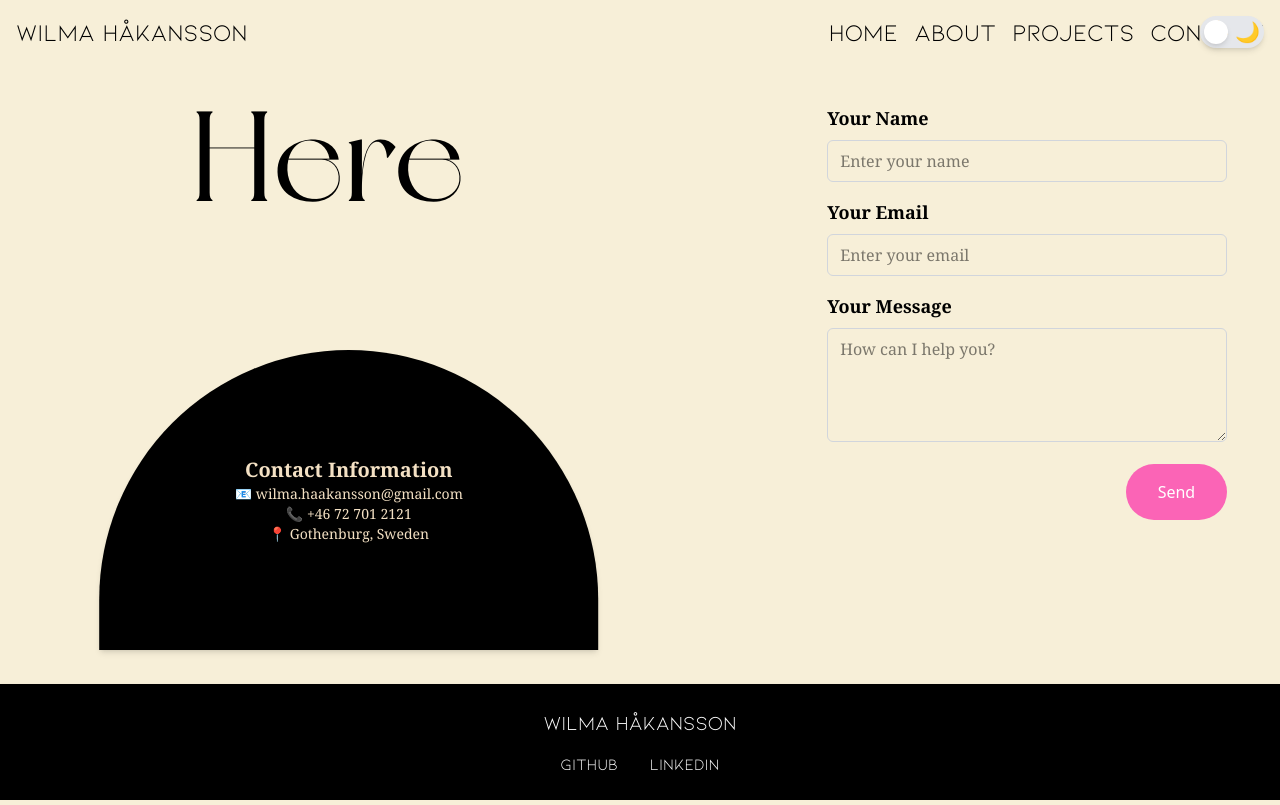
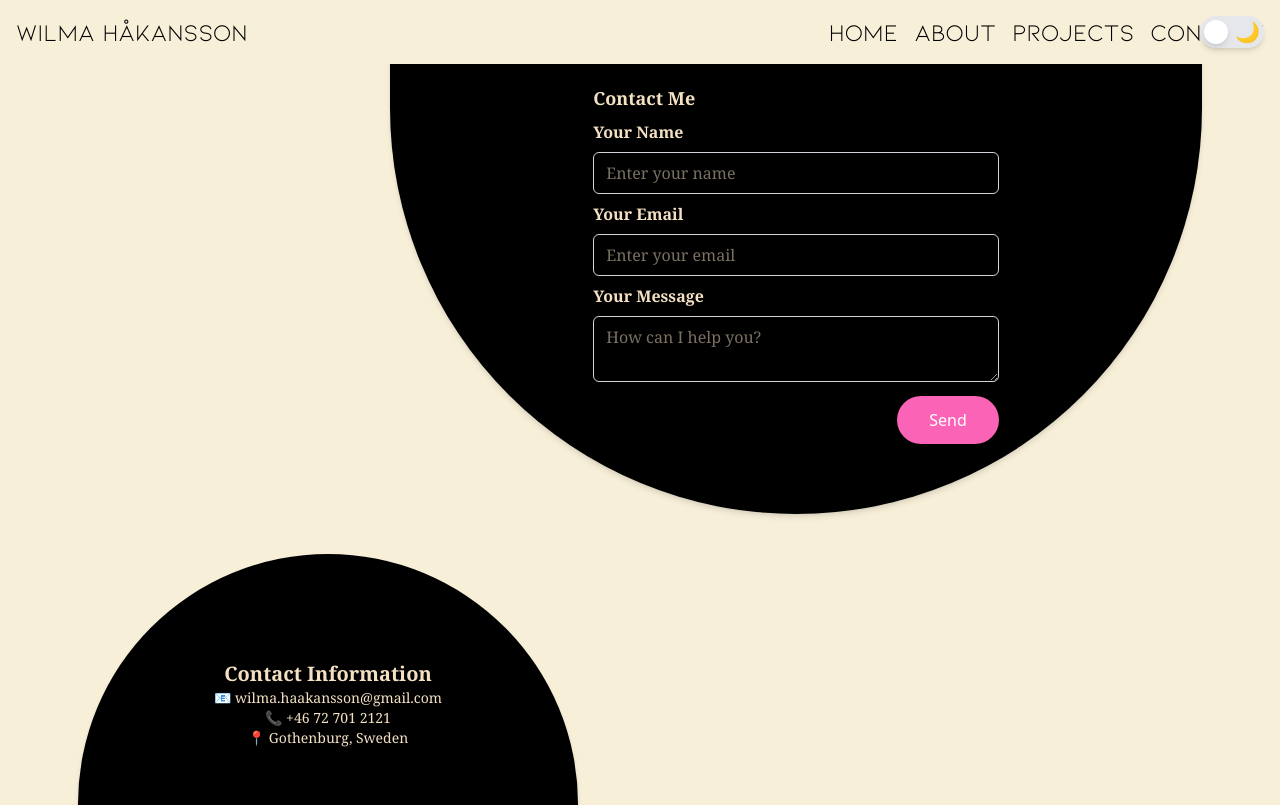
Before and after one commit to gitwilma/portfolio-project, a React (Vite) app: page /contact in a window 1280 px wide. Shown: the top 805 px of the page. Built offline with nearby package versions, Linux system fonts and the light colour scheme.

Commit message:
new design on contact page with half circles

```diff
--- a/src/pages/Contact.tsx
+++ b/src/pages/Contact.tsx
@@ -19,11 +19,84 @@ export default function Contact() {
   };
 
   return (
-    <div className="relative">
-      <p className="absolute bottom-[300px] left-1/4 transform -translate-x-1/2 text-9xl font-[NewYork] text-black">
-        Here
-      </p>
-      <div className="absolute bottom-[-130px] left-1/3 transform -translate-x-2/3 w-[40%] h-[300px] bg-black rounded-t-full flex flex-col items-center justify-center shadow-md">
+    <div className="relative flex flex-col min-h-screen">
+      {/* Kontaktformulär */}
+      <div className="absolute top-[-50px] right-[5%] w-[65%] h-[500px] bg-black rounded-b-full flex flex-col items-center justify-center shadow-md overflow-hidden">
+        <form onSubmit={handleSubmit} className="space-y-2 w-1/2">
+          <h3 className="text-lg font-semibold font-serif text-[#F4E1C4] text-start">
+            Contact Me
+          </h3>
+
+          <div>
+            <label
+              htmlFor="name"
+              className="block text-md font-semibold mb-2 font-serif text-[#F4E1C4]"
+            >
+              Your Name
+            </label>
+            <input
+              type="text"
+              id="name"
+              value={name}
+              onChange={(e) => setName(e.target.value)}
+              className="w-full px-3 py-2 border border-gray-300 rounded-md focus:outline-none focus:ring-2 focus:ring-pink-400 font-serif text-[#F4E1C4]"
+              placeholder="Enter your name"
+            />
+          </div>
+
+          <div>
+            <label
+              htmlFor="email"
+              className="block text-md font-semibold mb-2 font-serif text-[#F4E1C4]"
+            >
+              Your Email
+            </label>
+            <input
+              type="email"
+              id="email"
+              value={email}
+              onChange={(e) => setEmail(e.target.value)}
+              className="w-full px-3 py-2 border border-gray-300 rounded-md focus:outline-none focus:ring-2 focus:ring-pink-400 font-serif text-[#F4E1C4]"
+              placeholder="Enter your email"
+            />
+          </div>
+
+          <div>
+            <label
+              htmlFor="message"
+              className="block text-md font-semibold mb-2 font-serif text-[#F4E1C4]"
+            >
+              Your Message
+            </label>
+            <textarea
+              id="message"
+              value={message}
+              onChange={(e) => setMessage(e.target.value)}
+              className="w-full px-3 py-2 border border-gray-300 rounded-md focus:outline-none focus:ring-2 focus:ring-pink-400 font-serif text-[#F4E1C4]"
+              rows={2}
+              placeholder="How can I help you?"
+            />
+          </div>
+
+          {formStatus && (
+            <div className="text-right text-lg font-semibold text-[#F4E1C4]">
+              <p>{formStatus}</p>
+            </div>
+          )}
+
+          <div className="flex justify-end">
+            <button
+              type="submit"
+              className="px-8 py-3 bg-pink-400 text-white rounded-full hover:bg-pink-600 focus:outline-none focus:ring-2 focus:ring-pink-300"
+            >
+              Send
+            </button>
+          </div>
+        </form>
+      </div>
+
+      {/* Contact Information */}
+      <div className="absolute bottom-[10px] left-[5%] w-[40%] h-[300px] bg-black rounded-t-full flex flex-col items-center justify-center shadow-md overflow-hidden">
         <h3 className="text-xl font-semibold font-serif text-[#F4E1C4]">
           Contact Information
         </h3>
@@ -33,77 +106,6 @@ export default function Contact() {
           📍 Gothenburg, Sweden
         </p>
       </div>
-
-      {/* Kontaktformulär */}
-      <div className="w-[35%] ml-auto mt-10">
-        <form onSubmit={handleSubmit} className="space-y-4 w-[400px]">
-          <div>
-            <label
-              htmlFor="name"
-              className="block text-lg font-semibold mb-2 font-serif"
-            >
-              Your Name
-            </label>
-            <input
-              type="text"
-              id="name"
-              value={name}
-              onChange={(e) => setName(e.target.value)}
-              className="w-full px-3 py-2 border border-gray-300 rounded-md focus:outline-none focus:ring-2 focus:ring-pink-400 font-serif"
-              placeholder="Enter your name"
-            />
-          </div>
-
-          <div>
-            <label
-              htmlFor="email"
-              className="block text-lg font-semibold mb-2 font-serif"
-            >
-              Your Email
-            </label>
-            <input
-              type="email"
-              id="email"
-              value={email}
-              onChange={(e) => setEmail(e.target.value)}
-              className="w-full px-3 py-2 border border-gray-300 rounded-md focus:outline-none focus:ring-2 focus:ring-pink-400 font-serif"
-              placeholder="Enter your email"
-            />
-          </div>
-
-          <div>
-            <label
-              htmlFor="message"
-              className="block text-lg font-semibold mb-2 font-serif"
-            >
-              Your Message
-            </label>
-            <textarea
-              id="message"
-              value={message}
-              onChange={(e) => setMessage(e.target.value)}
-              className="w-full px-3 py-2 border border-gray-300 rounded-md focus:outline-none focus:ring-2 focus:ring-pink-400 font-serif"
-              rows={4}
-              placeholder="How can I help you?"
-            />
-          </div>
-
-          {formStatus && (
-            <div className="text-right text-lg font-semibold">
-              <p>{formStatus}</p>
-            </div>
-          )}
-
-          <div className="flex justify-end">
-            <button
-              type="submit"
-              className="px-8 py-4 bg-pink-400 text-white rounded-full hover:bg-pink-600 focus:outline-none focus:ring-2 focus:ring-pink-300"
-            >
-              Send
-            </button>
-          </div>
-        </form>
-      </div>
     </div>
   );
 }
```
